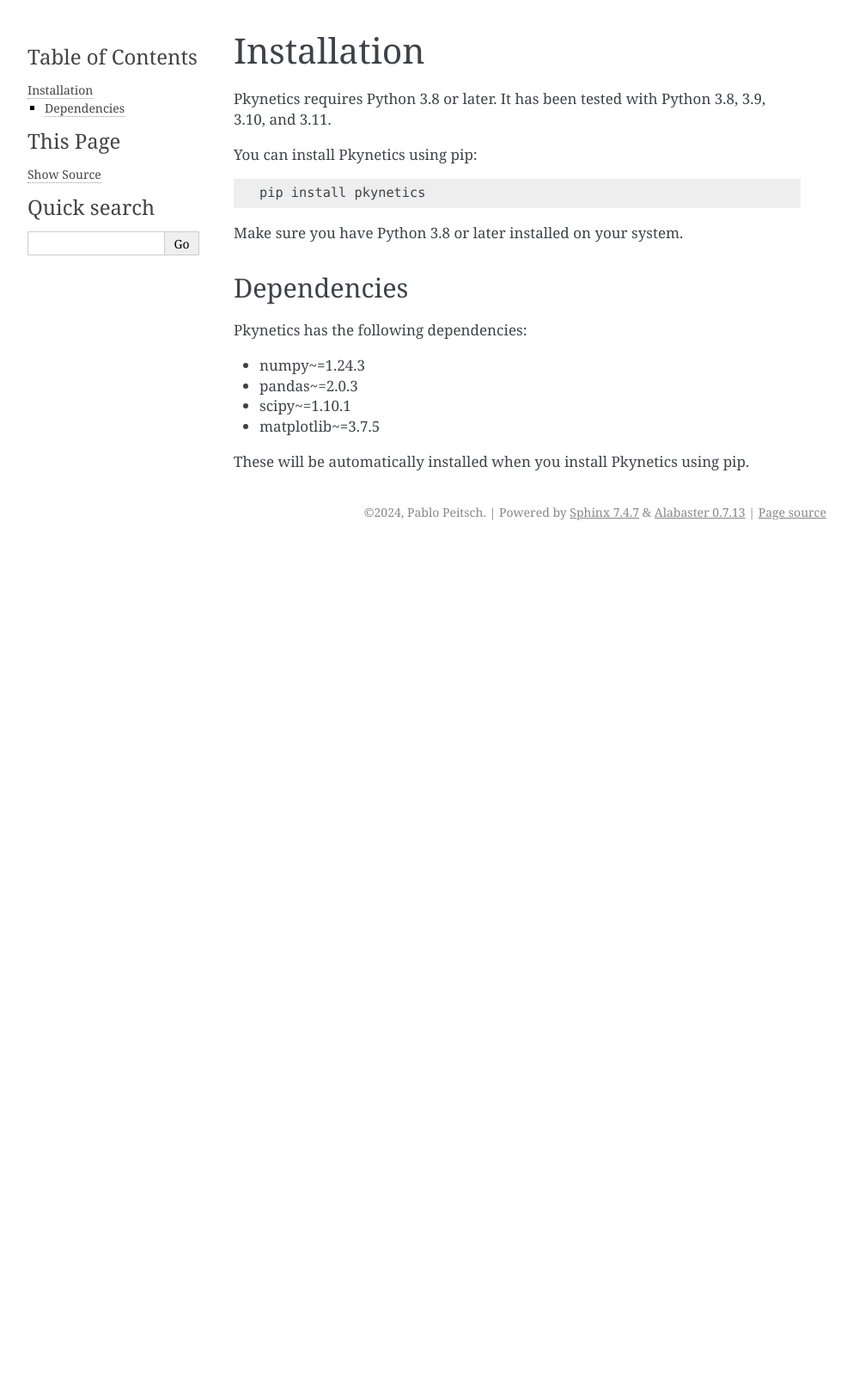
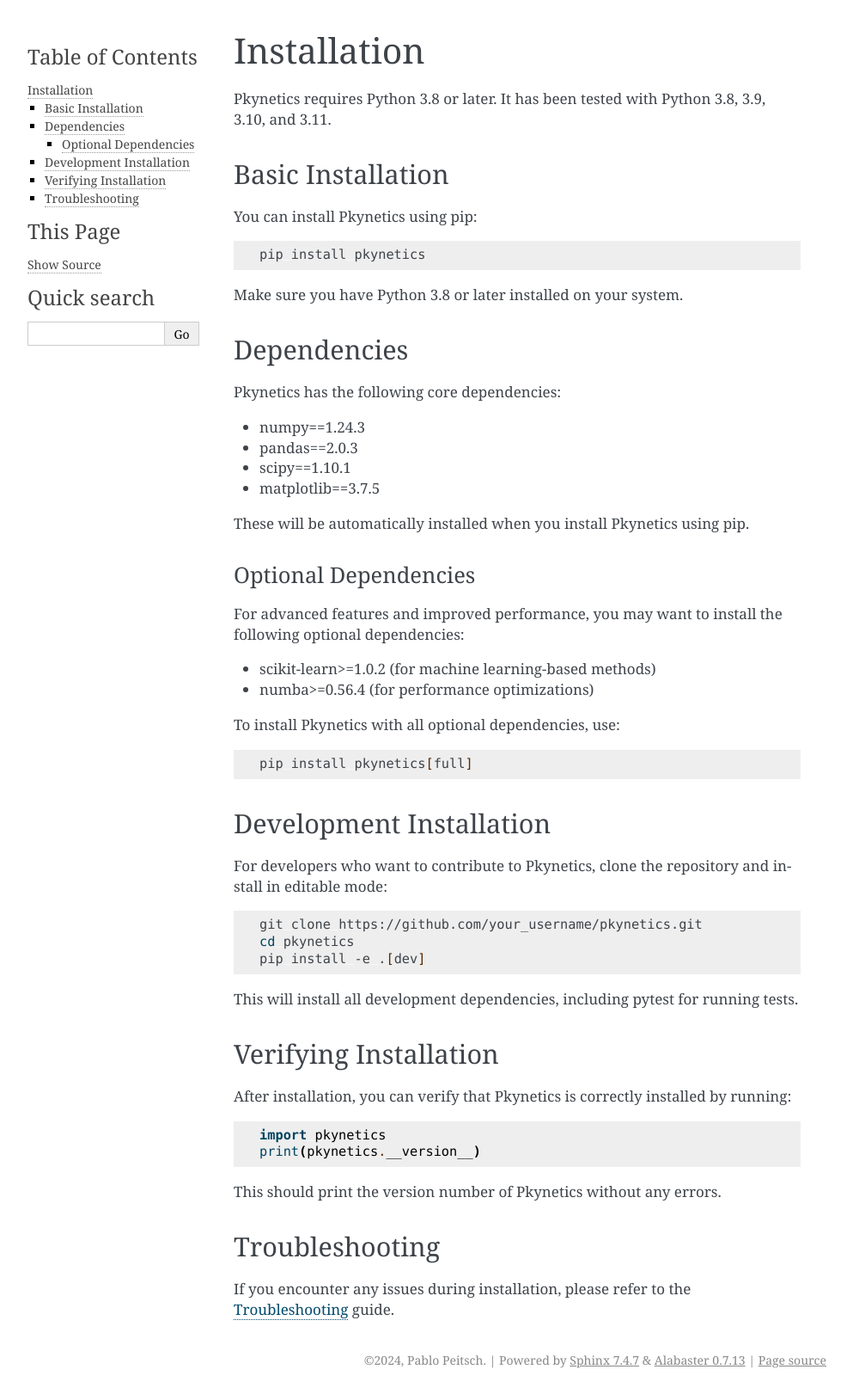
Before and after one commit to PPeitsch/pkynetics, a Sphinx documentation site: the page built from docs/installation.rst, in a window 1280 px wide. Shown: the whole page at 86% size, without its empty margins (148-1141 px from the left). Built offline with Sphinx 7.4.7, drawn with Linux system fonts in a browser that asks for light colours; pages that are not in the unit, such as notebooks, are missing from menus; before the commit the page ends 900 px from its top, so only the background shows below that.

Commit message:
improved docs main files

```diff
--- a/docs/installation.rst
+++ b/docs/installation.rst
@@ -2,6 +2,9 @@
 ============
 
 Pkynetics requires Python 3.8 or later. It has been tested with Python 3.8, 3.9, 3.10, and 3.11.
+
+Basic Installation
+------------------
 
 You can install Pkynetics using pip:
 
@@ -14,11 +17,55 @@
 Dependencies
 ------------
 
-Pkynetics has the following dependencies:
+Pkynetics has the following core dependencies:
 
-- numpy~=1.24.3
-- pandas~=2.0.3
-- scipy~=1.10.1
-- matplotlib~=3.7.5
+- numpy==1.24.3
+- pandas==2.0.3
+- scipy==1.10.1
+- matplotlib==3.7.5
 
 These will be automatically installed when you install Pkynetics using pip.
+
+Optional Dependencies
+^^^^^^^^^^^^^^^^^^^^^
+
+For advanced features and improved performance, you may want to install the following optional dependencies:
+
+- scikit-learn>=1.0.2 (for machine learning-based methods)
+- numba>=0.56.4 (for performance optimizations)
+
+To install Pkynetics with all optional dependencies, use:
+
+.. code-block:: bash
+
+    pip install pkynetics[full]
+
+Development Installation
+------------------------
+
+For developers who want to contribute to Pkynetics, clone the repository and install in editable mode:
+
+.. code-block:: bash
+
+    git clone https://github.com/your_username/pkynetics.git
+    cd pkynetics
+    pip install -e .[dev]
+
+This will install all development dependencies, including pytest for running tests.
+
+Verifying Installation
+----------------------
+
+After installation, you can verify that Pkynetics is correctly installed by running:
+
+.. code-block:: python
+
+    import pkynetics
+    print(pkynetics.__version__)
+
+This should print the version number of Pkynetics without any errors.
+
+Troubleshooting
+---------------
+
+If you encounter any issues during installation, please refer to the :doc:`troubleshooting` guide.
```
Also changed, not shown: docs/index.rst (+40 -6 lines), docs/troubleshooting.rst (added, +96 -0 lines), docs/usage.rst (+24 -61 lines).
